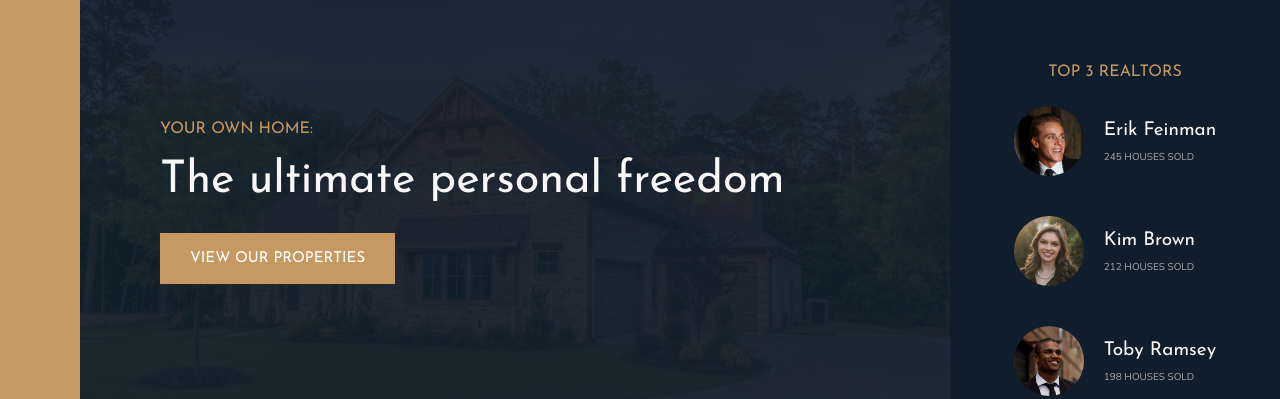
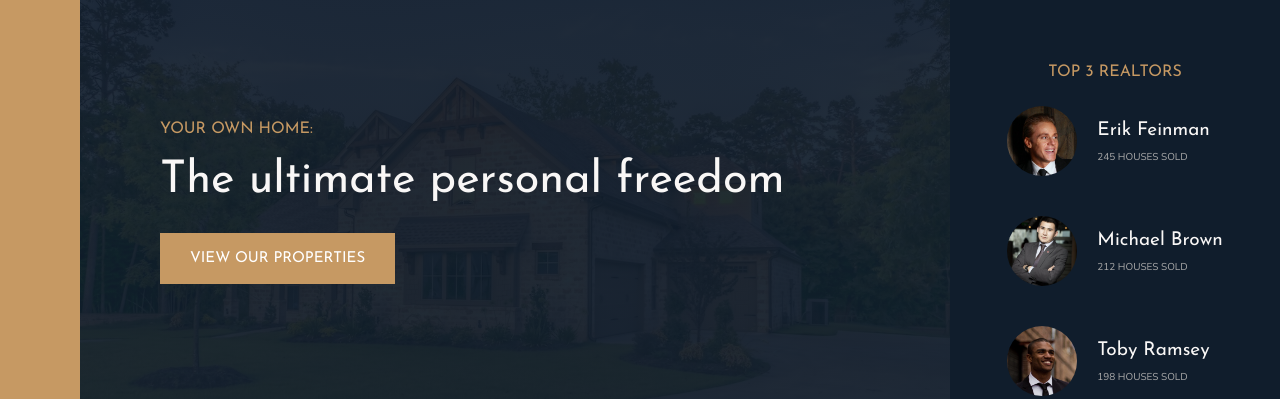
Before and after one commit to AbdelrhmanNawar9/Nexter-an, a website: page index.html in a window 1280 px wide. Shown: the part 92-491 px from the top of the page. Drawn offline with nearby package versions, Linux system fonts and the light colour scheme.

Commit message:
some changes

```diff
--- a/index.html
+++ b/index.html
@@ -40,9 +40,9 @@
           <p class="realtors__sold">245 houses sold</p>
         </div>
 
-        <img src="img/realtor-2.jpeg" alt="Realtor 2" class="realtors__img" />
+        <img src="img/realtor-2.jpg" alt="Realtor 2" class="realtors__img" />
         <div class="realtors__details">
-          <h4 class="heading-4 heading-4--light">Kim Brown</h4>
+          <h4 class="heading-4 heading-4--light">Michael Brown</h4>
           <p class="realtors__sold">212 houses sold</p>
         </div>
 
@@ -420,10 +420,12 @@
           <a href="#" class="nav__link">Come work with us!</a>
         </li>
       </ul>
-      <p class="copyright">Copyright &copy; by Jonas Schmedtmann, Coded by <a href="https://github.com/AbdelrhmanNawar9/" target="_blank">
-        Abdelrhman Nawar.
-      </a>
-    </p>
+      <p class="copyright">
+        Copyright &copy; by Jonas Schmedtmann, Coded by
+        <a href="https://github.com/AbdelrhmanNawar9/" target="_blank">
+          Abdelrhman Nawar.
+        </a>
+      </p>
     </footer>
   </body>
 </html>
```
Also changed, not shown: img/realtor-2.jpeg (deleted), img/realtor-2.jpg (added).
